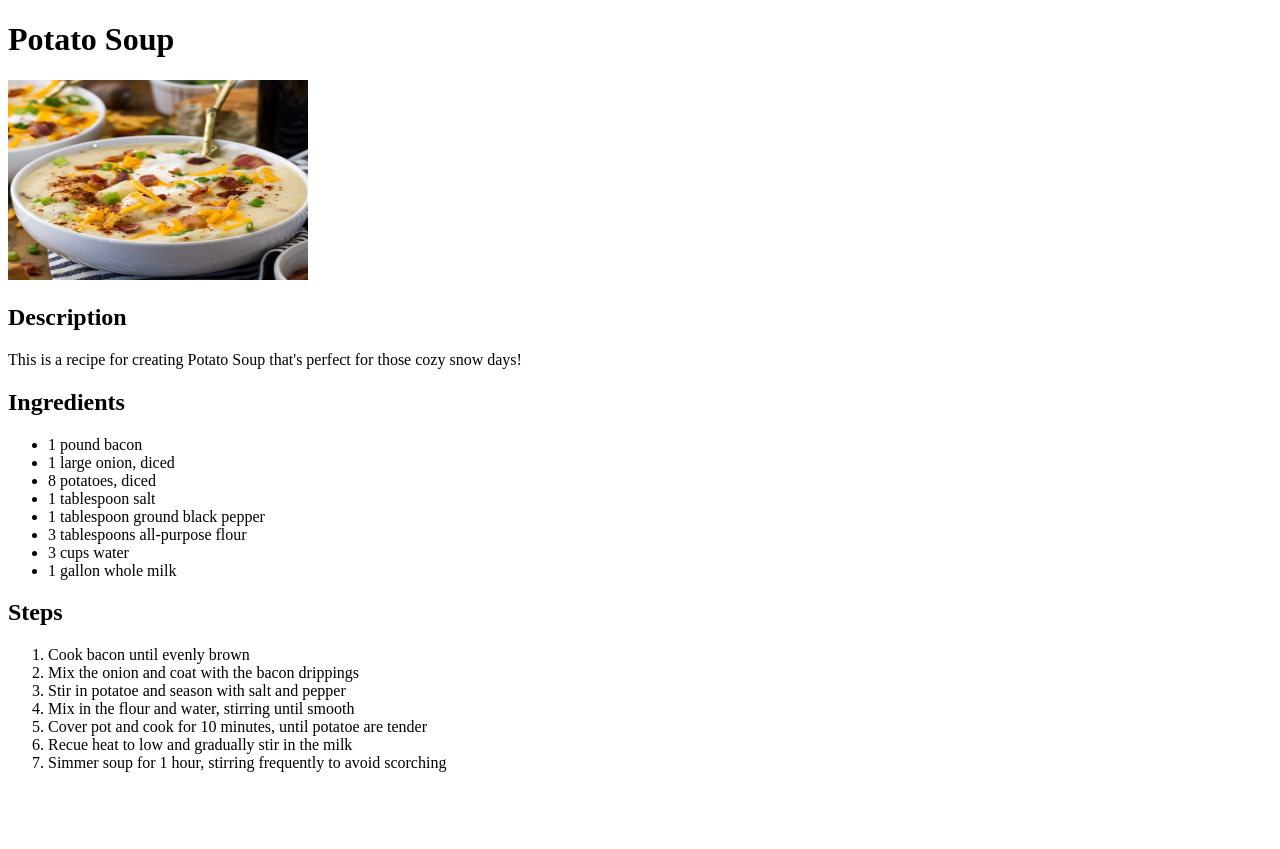
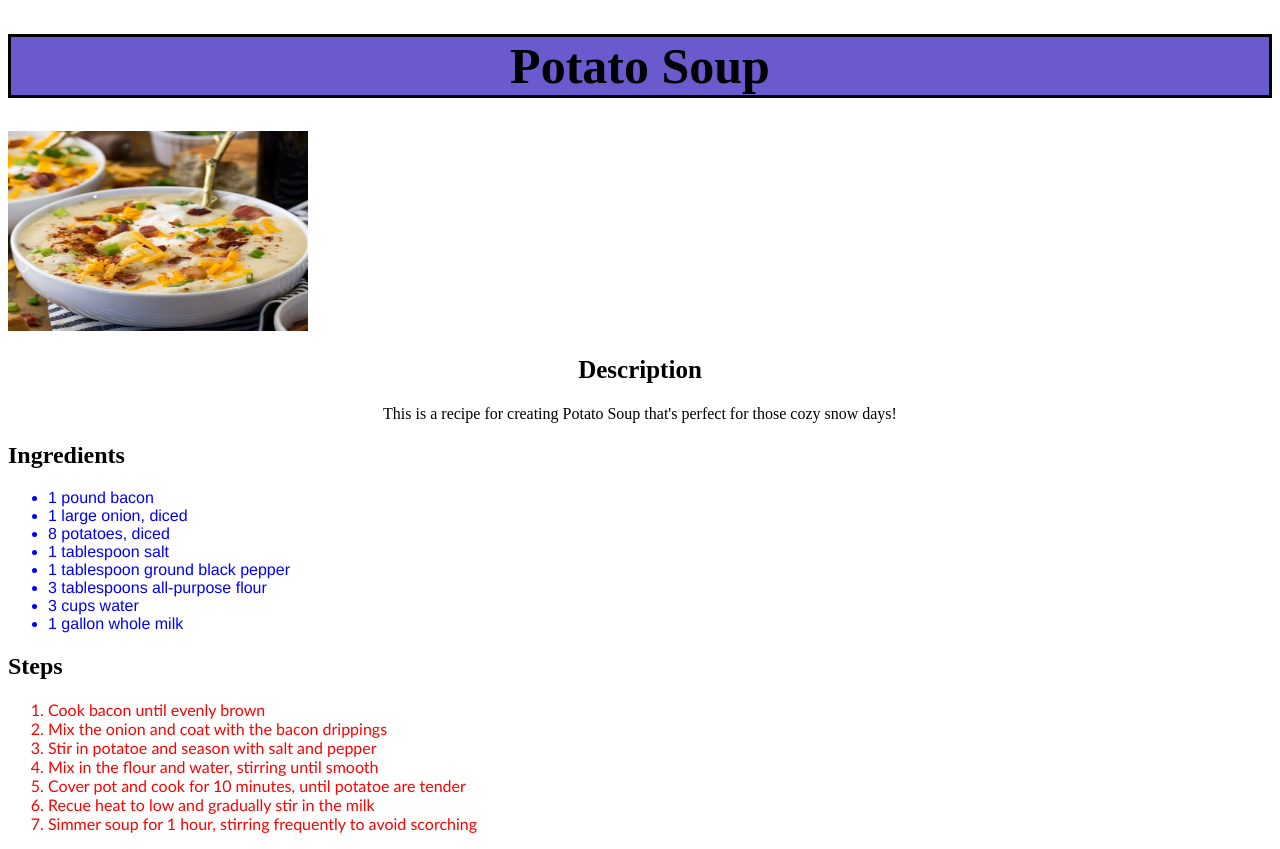
Before and after one commit to Scorkz/odin-recipes, a plain HTML site: page recipes/potato-soup.html in a window 1280 px wide. Before the commit the page ends 800 px from the top, so only its background shows below. Drawn offline with Linux system fonts and the light colour scheme.

Commit message:
Added CSS via style.css

```diff
--- a/recipes/potato-soup.html
+++ b/recipes/potato-soup.html
@@ -3,15 +3,16 @@
     <head>
         <meta charset="UTF-8">
         <title>Potato Soup Recipe</title>
+        <link rel="stylesheet" href="../style.css">
     </head>
 
     <body>
         <h1>Potato Soup</h1>
         <img src="../images/potato-soup.jpg" alt="Picture of Potato Soup" height="200" width="300">
-        <h2>Description</h2>
-        <p>This is a recipe for creating Potato Soup that's perfect for those cozy snow days!</p>
+        <h2 class="description">Description</h2>
+        <p class="description">This is a recipe for creating Potato Soup that's perfect for those cozy snow days!</p>
         <h2>Ingredients</h2>
-        <ul>
+        <ul class="ingredients">
             <li>1 pound bacon</li>
             <li>1 large onion, diced</li>
             <li>8 potatoes, diced</li>
@@ -22,7 +23,7 @@
             <li>1 gallon whole milk</li>
         </ul>
         <h2>Steps</h2>
-        <ol>
+        <ol class="steps">
             <li>Cook bacon until evenly brown</li>
             <li>Mix the onion and coat with the bacon drippings</li>
             <li>Stir in potatoe and season with salt and pepper</li>
--- /dev/null
+++ b/style.css
@@ -0,0 +1,34 @@
+h1 {
+    background-color: slateblue;
+    color: black;
+    border: solid;
+    text-align: center;
+    font-size: 50px;
+}
+
+.links {
+    background-color: darkgrey;
+    width: 100px;
+    height: 70px;
+    color: white;
+    border: solid 4px;
+    border-color: black;
+}
+
+.ingredients {
+    font-family: 'Franklin Gothic Medium', 'Arial Narrow', Arial, sans-serif;
+    color: blue;
+}
+
+.steps {
+    font-family: 'Gill Sans', 'Gill Sans MT', Calibri, 'Trebuchet MS', sans-serif;
+    color: red;
+}
+
+.description {
+    text-align: center;
+}
+
+h2.description {
+    font-size: 25px;
+}
```
Also changed, not shown: index.html (+2 -1 lines), recipes/french-toast.html (+5 -4 lines), recipes/lasagna.html (+5 -4 lines).
